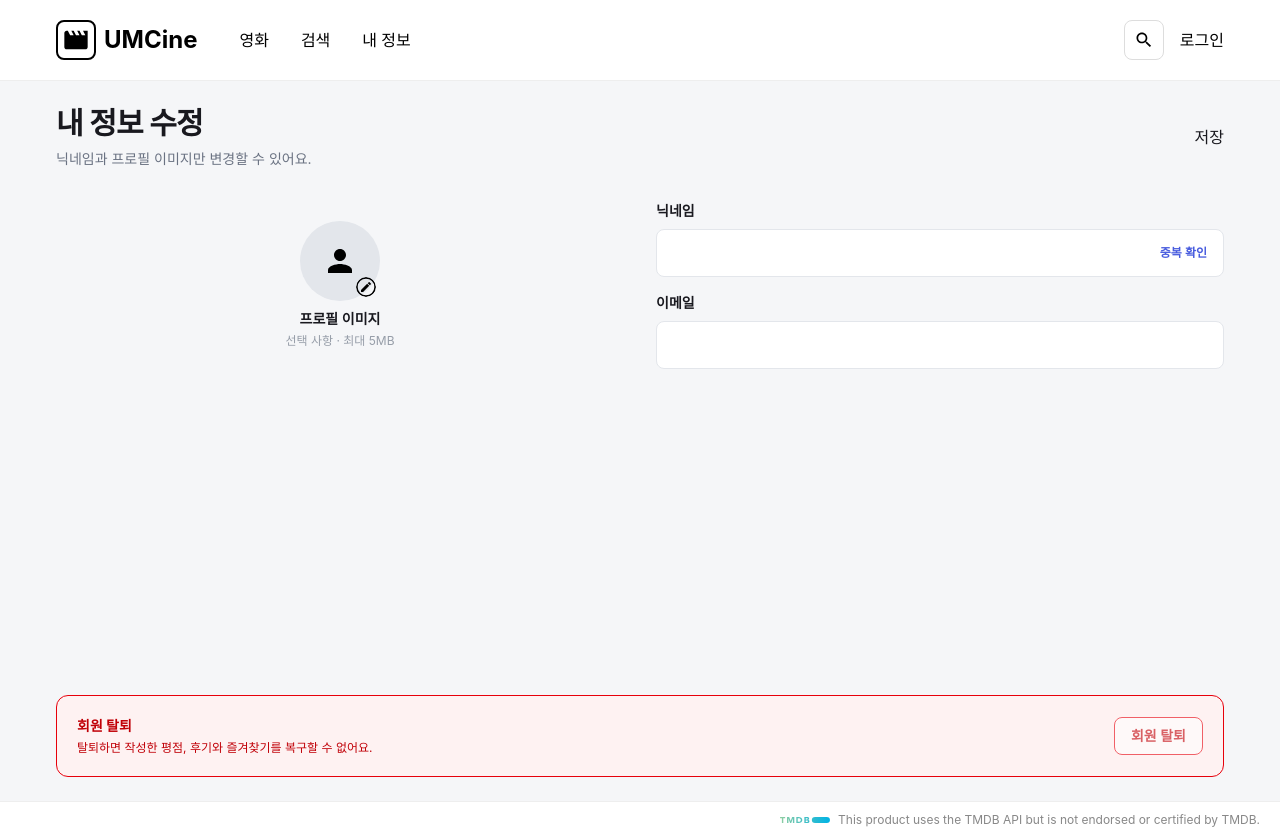
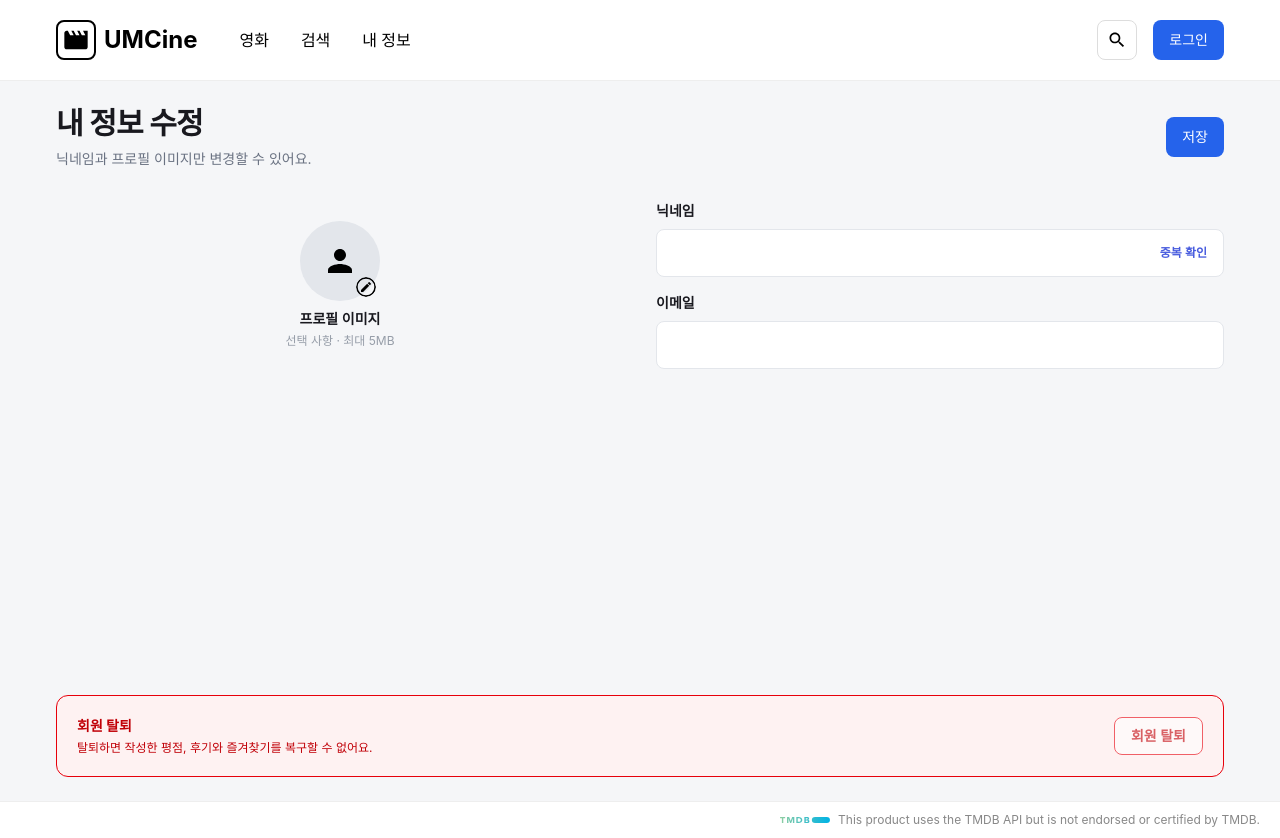
Before and after one commit to UMC-SMWU/11th_UMC_Web_A, a React (Vite) app: page /my-edit in a window 1280 px wide. Built offline with nearby package versions, Linux system fonts and the light colour scheme; no server answers.

Commit message:
fix: 삭제된 css 추가

```diff
--- a/src/components/layout/header.tsx
+++ b/src/components/layout/header.tsx
@@ -67,11 +67,21 @@ function Header() {
           </Link>
 
           {!accessToken ? (
-            <Link to="/login">로그인</Link>
+            <Link
+              to="/login"
+              className="rounded-lg bg-[#2563EB] px-4 py-2.5 text-sm font-medium text-white"
+            >
+              로그인
+            </Link>
           ) : meQuery.isLoading ? (
             <span className="h-10 w-24 animate-pulse rounded-lg bg-gray-200" />
           ) : (
-            <Link to="/my">마이페이지</Link>
+            <Link
+              to="/my"
+              className="rounded-lg bg-[#2563EB] px-4 py-2.5 text-sm font-medium text-white"
+            >
+              마이페이지
+            </Link>
           )}
         </div>
       </div>
--- a/src/pages/auth/my-edit-page.tsx
+++ b/src/pages/auth/my-edit-page.tsx
@@ -98,6 +98,7 @@ export function MyEditPage() {
           </div>
           <button
             type="submit"
+            className="rounded-lg bg-[#2563EB] px-4 py-2.5 text-sm font-medium text-white"
             disabled={!canSubmit || updateMeMutation.isPending}
           >
             {updateMeMutation.isPending ? "저장 중" : "저장"}
```
